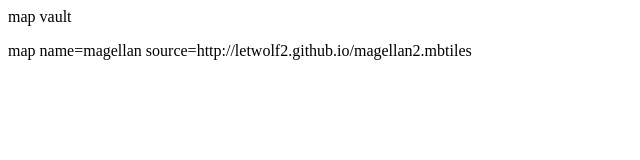
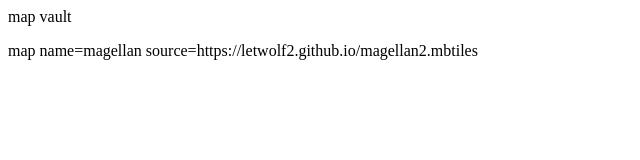
Before and after one commit to letwolf2/letwolf2.github.io, a plain HTML site: page index.html in a window 1280 px wide. Shown: the full height of the page, 0-640 px from the left. Drawn offline with Linux system fonts and the light colour scheme.

Commit message:
Update index.html

```diff
--- a/index.html
+++ b/index.html
@@ -1,4 +1,4 @@
 <html>
 <p>map vault</p>
-<p>map name=magellan source=http://letwolf2.github.io/magellan2.mbtiles</p>
+<p>map name=magellan source=https://letwolf2.github.io/magellan2.mbtiles</p>
 </html>
```
